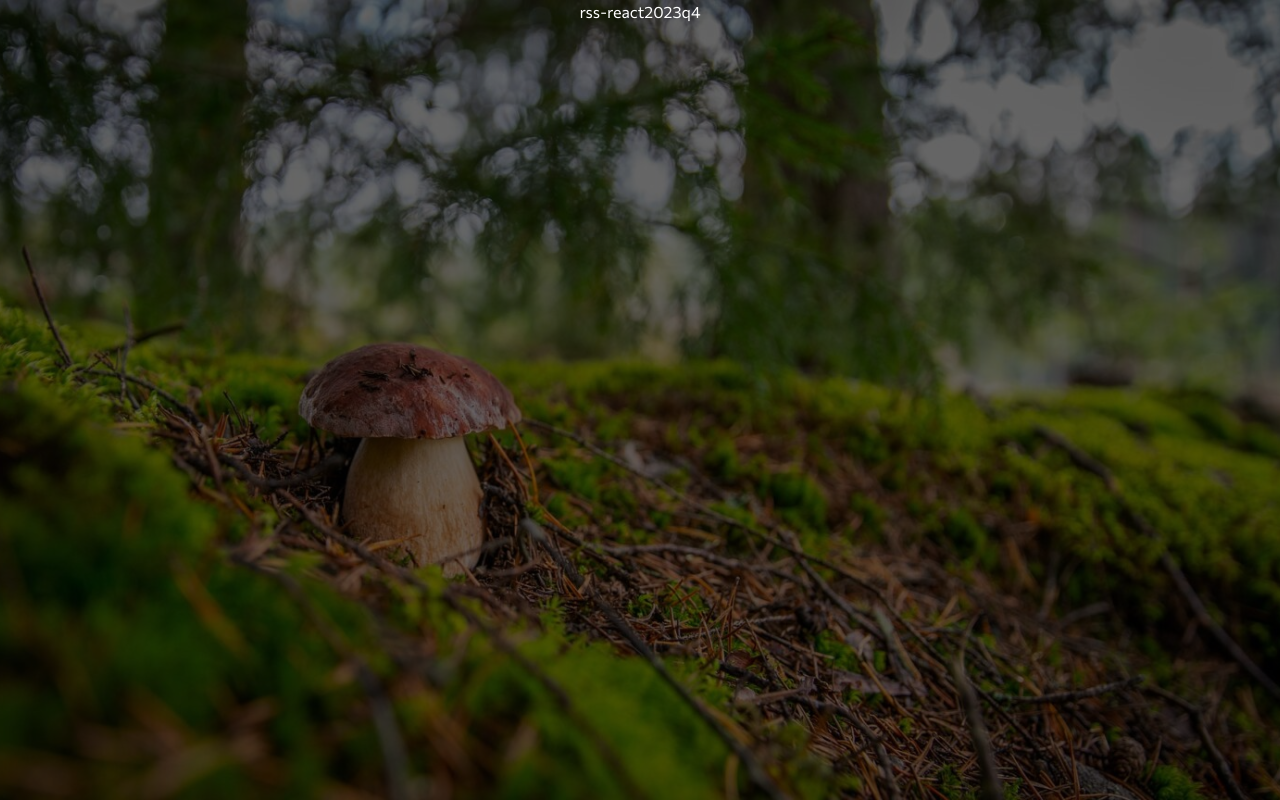
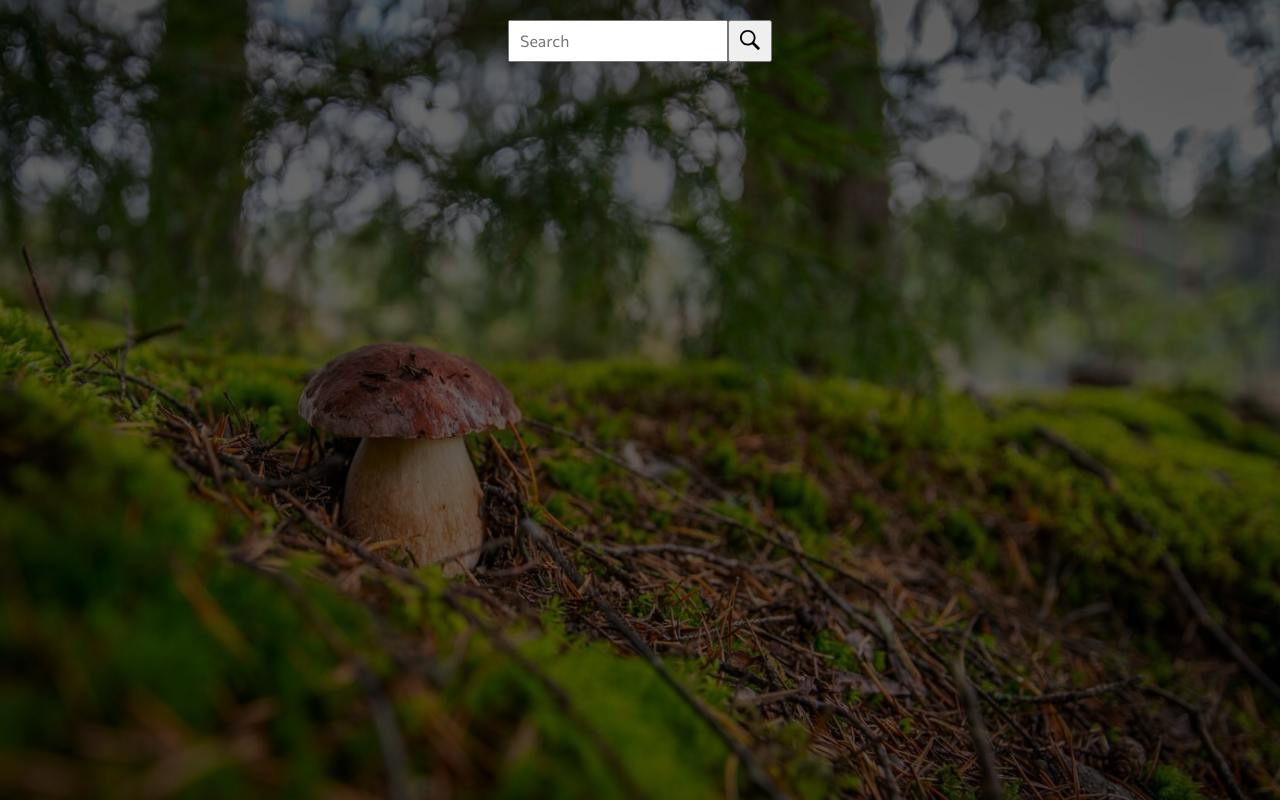
Before and after one commit to Nastasyma/rss-react2023q4, a React (Vite) app: page / in a window 1280 px wide. Built offline with nearby package versions, Linux system fonts and the light colour scheme.

Commit message:
feat: add search component, add svg import

```diff
--- a/package.json
+++ b/package.json
@@ -8,7 +8,7 @@
     "build": "tsc && vite build",
     "preview": "vite preview",
     "lint": "eslint . --ext ts,tsx --report-unused-disable-directives --fix",
-    "fix": "prettier --write src/**/*.{js,ts,tsx,scss}",
+    "format:fix": "prettier --write src/**/*.{js,ts,tsx,scss}",
     "lint-staged": "lint-staged $STAGED_FILES",
     "prepare": "husky install"
   },
@@ -34,6 +34,7 @@
     "eslint-config-prettier": "^9.0.0",
     "eslint-import-resolver-typescript": "^3.6.1",
     "eslint-plugin-import": "^2.28.1",
+    "eslint-plugin-prettier": "^5.0.1",
     "eslint-plugin-react": "^7.33.2",
     "eslint-plugin-react-hooks": "^4.6.0",
     "eslint-plugin-react-refresh": "^0.4.3",
@@ -42,6 +43,7 @@
     "prettier": "^3.0.3",
     "sass": "^1.69.4",
     "typescript": "^5.2.2",
-    "vite": "^4.5.0"
+    "vite": "^4.5.0",
+    "vite-plugin-svgr": "^4.1.0"
   }
 }
--- a/src/App.tsx
+++ b/src/App.tsx
@@ -1,5 +1,11 @@
+import HomePage from './pages/HomePage/HomePage';
+
 function App() {
-  return <div>rss-react2023q4</div>;
+  return (
+    <>
+      <HomePage />
+    </>
+  );
 }
 
 export default App;
--- /dev/null
+++ b/src/components/Search/Search.module.scss
@@ -0,0 +1,12 @@
+.searchForm {
+  display: flex;
+}
+
+.searchInput {
+  padding: 10px;
+}
+
+.searchBtn {
+  padding: 0 10px;
+  cursor: pointer;
+}
--- /dev/null
+++ b/src/components/Search/Search.tsx
@@ -0,0 +1,22 @@
+import { Component } from 'react';
+import styles from './Search.module.scss';
+import SearchIcon from '../../assets/images/search.svg?react';
+
+class Search extends Component {
+  render() {
+    return (
+      <form className={styles.searchForm}>
+        <input
+          type="search"
+          placeholder="Search"
+          className={styles.searchInput}
+        />
+        <button type="submit" className={styles.searchBtn}>
+          <SearchIcon width="20" height="20" />
+        </button>
+      </form>
+    );
+  }
+}
+
+export default Search;
--- /dev/null
+++ b/src/pages/HomePage/HomePage.module.scss
@@ -0,0 +1,5 @@
+.main {
+  max-width: 1440px;
+  width: 100%;
+  padding: 20px;
+}
--- /dev/null
+++ b/src/pages/HomePage/HomePage.tsx
@@ -0,0 +1,17 @@
+import { Component } from 'react';
+import styles from './HomePage.module.scss';
+import Search from '../../components/Search/Search';
+
+class HomePage extends Component {
+  render() {
+    return (
+      <>
+        <main className={styles.main}>
+          <Search />
+        </main>
+      </>
+    );
+  }
+}
+
+export default HomePage;
--- a/tsconfig.json
+++ b/tsconfig.json
@@ -18,6 +18,7 @@
     "allowSyntheticDefaultImports": true,
     "forceConsistentCasingInFileNames": true,
     "noImplicitAny": true,
+    "types": ["vite-plugin-svgr/client"],
   },
   "include": ["src"],
   "references": [{ "path": "./tsconfig.node.json" }]
--- a/vite.config.ts
+++ b/vite.config.ts
@@ -1,10 +1,11 @@
-import { defineConfig } from 'vite'
+import { defineConfig } from 'vite';
 import react from '@vitejs/plugin-react';
+import svgr from 'vite-plugin-svgr';
 import path from 'path';
 
 // https://vitejs.dev/config/
 export default defineConfig({
-  plugins: [react()],
+  plugins: [react(), svgr()],
   resolve: {
     alias: {
       '@': path.resolve(__dirname, './src'),
```
Also changed, not shown: .eslintrc.cjs, src/assets/images/search.svg (added), 1 other file (tests, documents, lock files or other folders).
